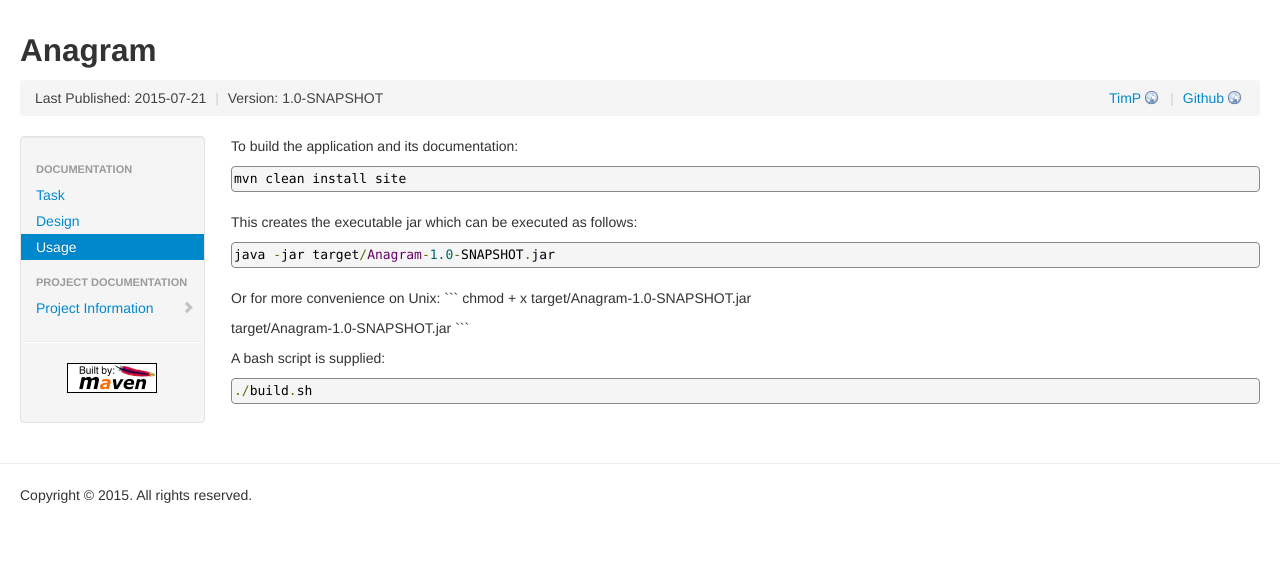
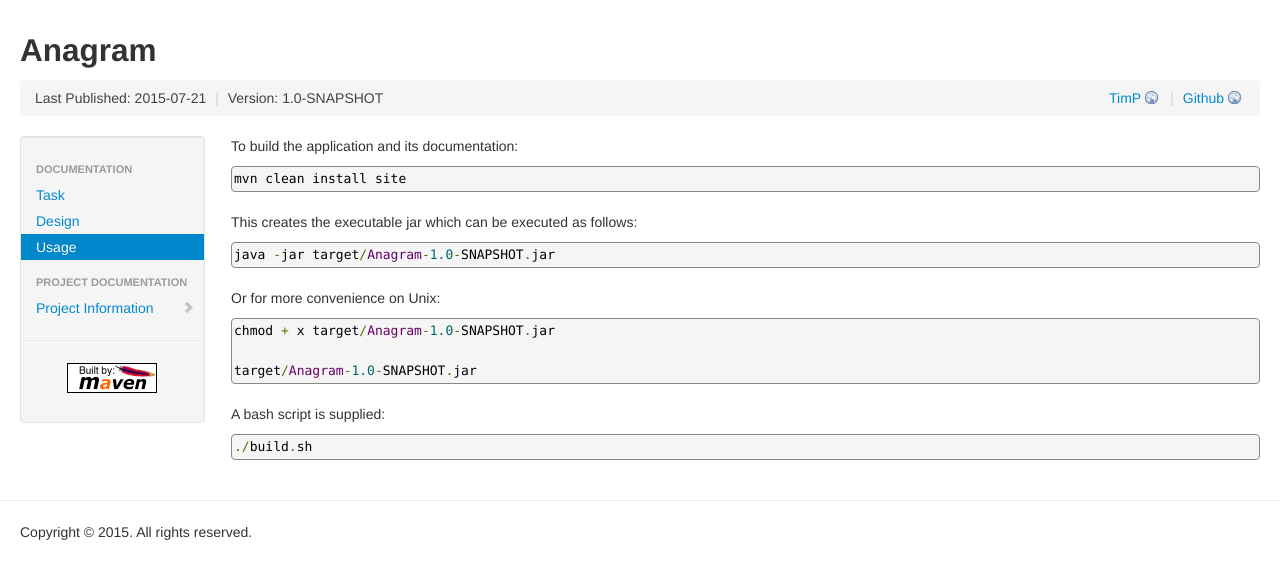
Before and after one commit to timp/anagram, a plain HTML site: page usage.html in a window 1280 px wide. Drawn offline with Linux system fonts and the light colour scheme.

Commit message:
Building site for 1.0-SNAPSHOT

````diff
--- a/usage.html
+++ b/usage.html
@@ -138,8 +138,13 @@
 <div class="source">
 <div class="source"><pre class="prettyprint">java -jar target/Anagram-1.0-SNAPSHOT.jar
 </pre></div></div>
-<p>Or for more convenience on Unix: ``` chmod + x target/Anagram-1.0-SNAPSHOT.jar</p>
-<p>target/Anagram-1.0-SNAPSHOT.jar ```</p>
+<p>Or for more convenience on Unix:</p>
+
+<div class="source">
+<div class="source"><pre class="prettyprint">chmod + x target/Anagram-1.0-SNAPSHOT.jar
+
+target/Anagram-1.0-SNAPSHOT.jar
+</pre></div></div>
 <p>A bash script is supplied:</p>
 
 <div class="source">
````
